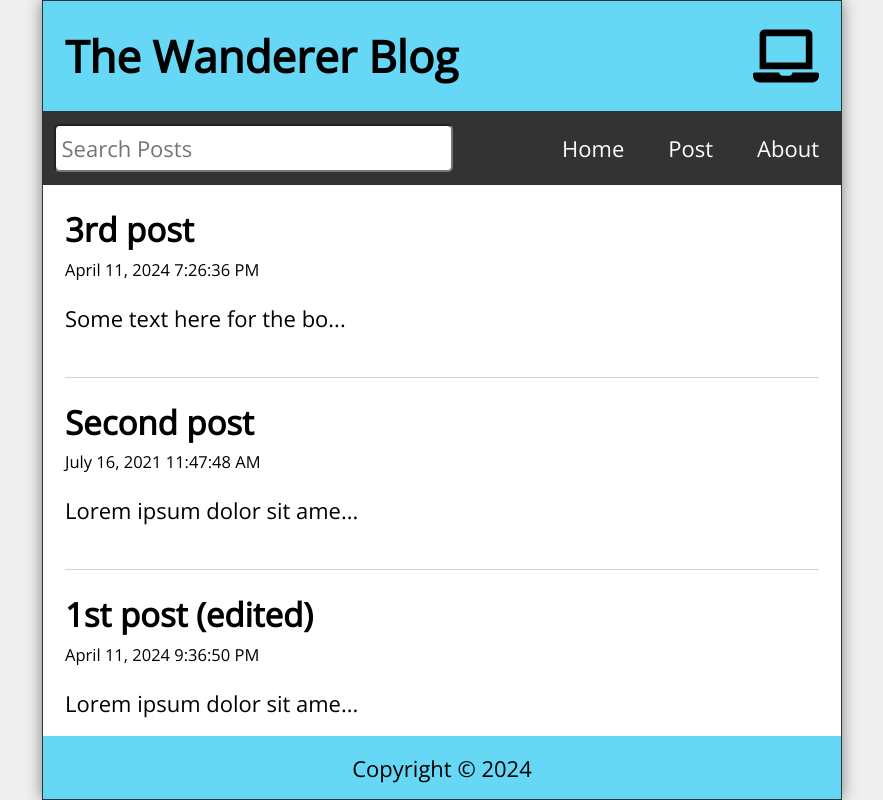
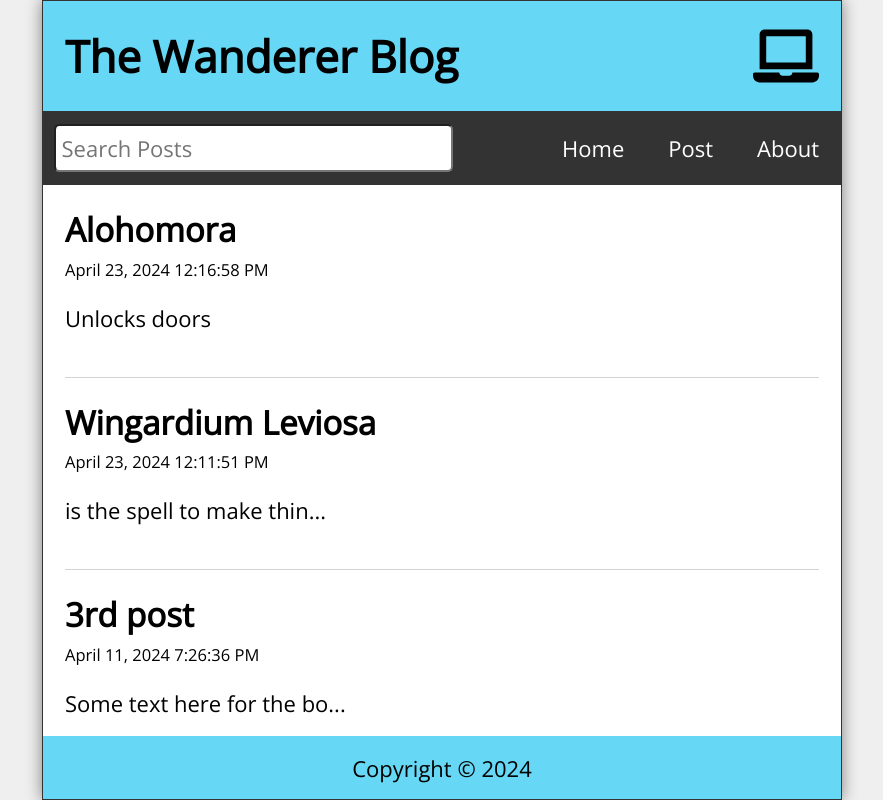
Before and after one commit to nvsmith/wanderer-blog, a React (Create React App) app: page / in a window 1280 px wide. Shown: the whole page, without its empty margins (198-1081 px from the left). Built offline with nearby package versions, Linux system fonts and the light colour scheme; data requests are answered from the project's data file.

Commit message:
Replace NewPost prop drilling with values in DataContext.

```diff
--- a/data/db.json
+++ b/data/db.json
@@ -17,6 +17,18 @@
       "title": "3rd post",
       "datetime": "April 11, 2024 7:26:36 PM",
       "body": "Some text here for the body. "
+    },
+    {
+      "id": "2111",
+      "title": "Wingardium Leviosa",
+      "datetime": "April 23, 2024 12:11:51 PM",
+      "body": "is the spell to make things float"
+    },
+    {
+      "id": "21111",
+      "title": "Alohomora",
+      "datetime": "April 23, 2024 12:16:58 PM",
+      "body": "Unlocks doors"
     }
   ]
 }
--- a/src/App.js
+++ b/src/App.js
@@ -112,39 +112,10 @@ function App() {
 
     return (
         <Routes>
-            <Route
-                path="/"
-                element={
-                    <Layout
-                    // search={search}
-                    // setSearch={setSearch}
-                    // width={width}
-                    />
-                }
-            >
-                <Route
-                    index
-                    element={
-                        <Home
-                        // posts={searchResults}
-                        // fetchError={fetchError}
-                        // isLoading={isLoading}
-                        />
-                    }
-                />
+            <Route path="/" element={<Layout />}>
+                <Route index element={<Home />} />
                 <Route path="post">
-                    <Route
-                        index
-                        element={
-                            <NewPost
-                                handleSubmit={handleSubmit}
-                                postTitle={postTitle}
-                                setPostTitle={setPostTitle}
-                                postBody={postBody}
-                                setPostBody={setPostBody}
-                            />
-                        }
-                    />
+                    <Route index element={<NewPost />} />
 
                     <Route
                         path=":id"
--- a/src/NewPost.js
+++ b/src/NewPost.js
@@ -1,10 +1,10 @@
-const NewPost = ({
-    handleSubmit,
-    postTitle,
-    setPostTitle,
-    postBody,
-    setPostBody,
-}) => {
+import { useContext } from "react";
+import DataContext from "./context/DataContext";
+
+const NewPost = () => {
+    const { handleSubmit, postTitle, setPostTitle, postBody, setPostBody } =
+        useContext(DataContext);
+
     return (
         <main className="NewPost">
             <h2>NewPost</h2>
--- a/src/context/DataContext.js
+++ b/src/context/DataContext.js
@@ -114,6 +114,11 @@ export const DataProvider = ({ children }) => {
                 searchResults,
                 fetchError,
                 isLoading,
+                handleSubmit,
+                postTitle,
+                setPostTitle,
+                postBody,
+                setPostBody,
             }}
         >
             {children}
```
